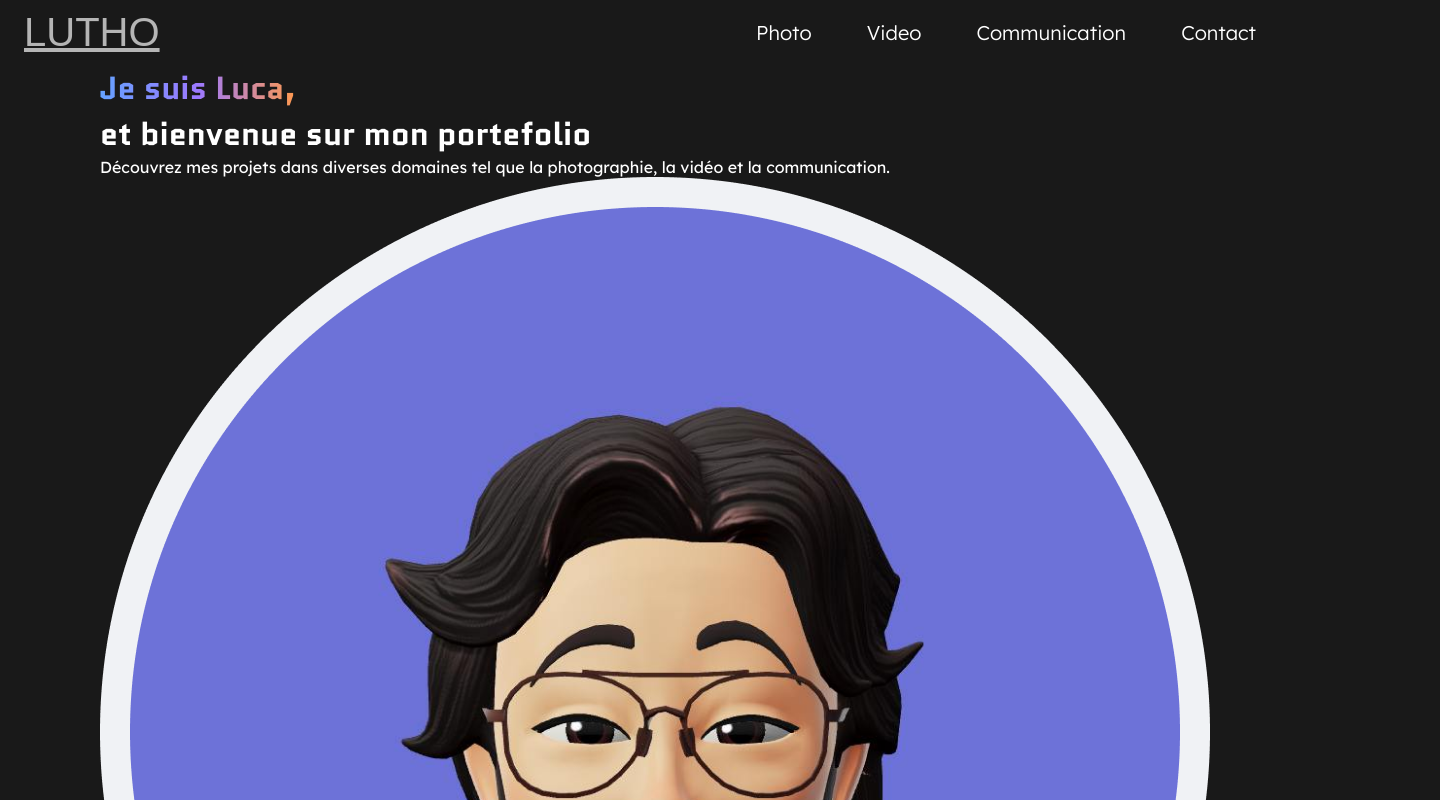
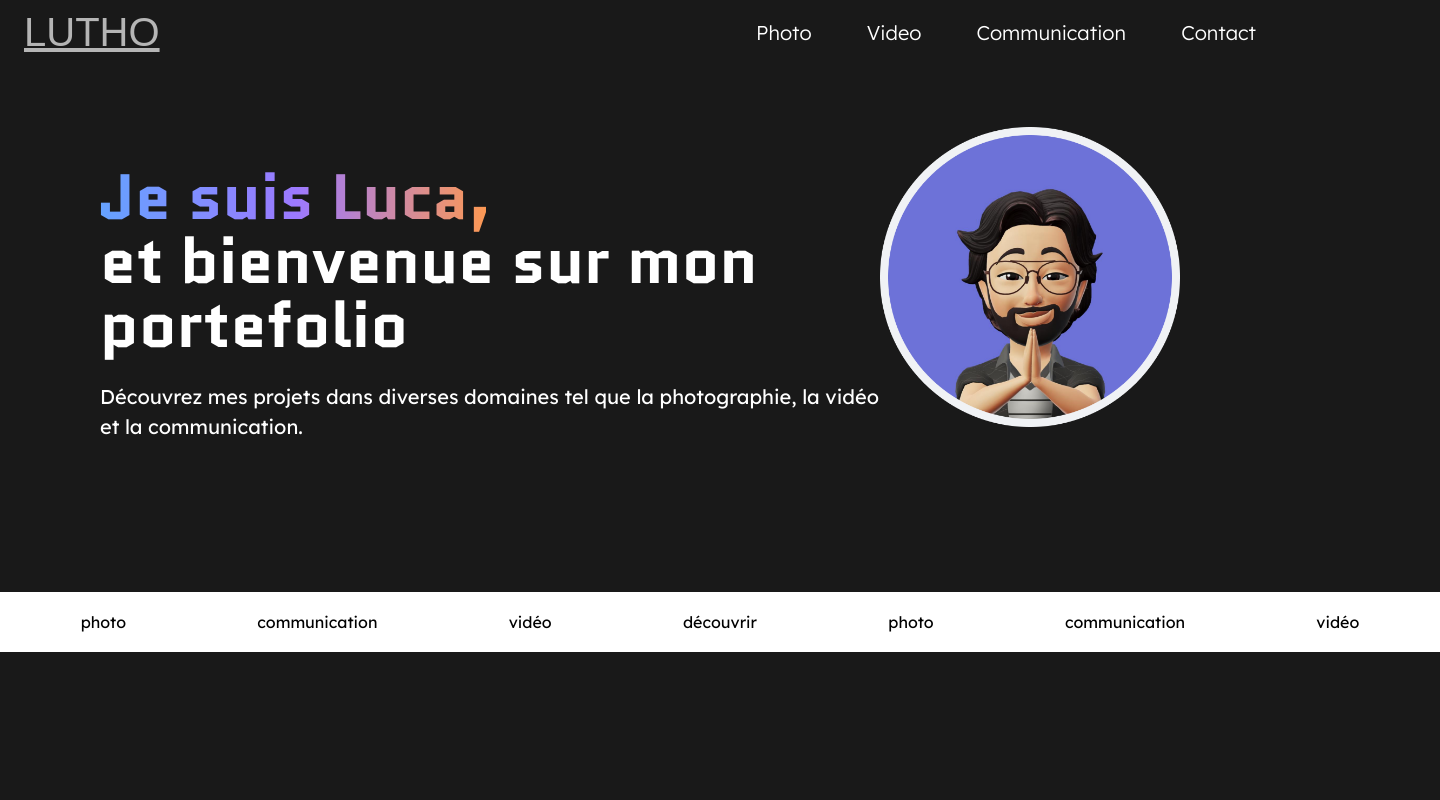
Before and after one commit to Luca-Thomesse/Portfolio, a Vue app in the folder portfolio-lucathomesse/: page / in a window 1280 px wide. Shown: the top 800 px of the page, 1440 px wide, since content can reach past the window. Built offline with nearby package versions, Linux system fonts and the light colour scheme; a web font is replaced by a local one.

Commit message:
update:HeaderComponent+HeroSectionComponent

```diff
--- a/portfolio-lucathomesse/src/components/HeaderComponent.vue
+++ b/portfolio-lucathomesse/src/components/HeaderComponent.vue
@@ -41,9 +41,7 @@ width: 500px;
   }
 }
 
-.HeroSection__banner {
-  display: flex;
-}
+
 
 
 </style>
--- a/portfolio-lucathomesse/src/components/HeroSectionComponent.vue
+++ b/portfolio-lucathomesse/src/components/HeroSectionComponent.vue
@@ -31,9 +31,51 @@ export default {
         'photo',
         'communication',
         'vidéo',
-        'découvrir'
+        'découvrir',
+        'photo',
+        'communication',
+        'vidéo',
       ]
     }
   }
 }
 </script>
+
+<style lang="scss" scoped>
+@import "src/scss/foundations/variable.scss";
+
+.HeroSection__banner {
+  padding: 20px 15px;
+  width: 1440px;
+  display: flex;
+  flex-direction: row;
+  justify-content: space-around;
+  background-color: white;
+  color: $portfolioInitialColor_font;
+  font-weight: $-fw-m;
+  margin-left: -100px;
+  margin-top: $-sp-l;
+}
+
+.HeroSection__image {
+  width: 300px;
+  margin-top: $-sp-s;
+}
+
+.HeroSection__content {
+  display: flex;
+  align-items: center;
+}
+
+.HeroSection__title {
+  margin-top: $-sp-m;
+  font-size: $-t-l;
+  line-height: $-t-l;
+}
+
+.HeroSection__text {
+  margin-top: $-sp-xs;
+  font-size: $-t-s;
+  line-height: $-t-m;
+}
+</style>
```
